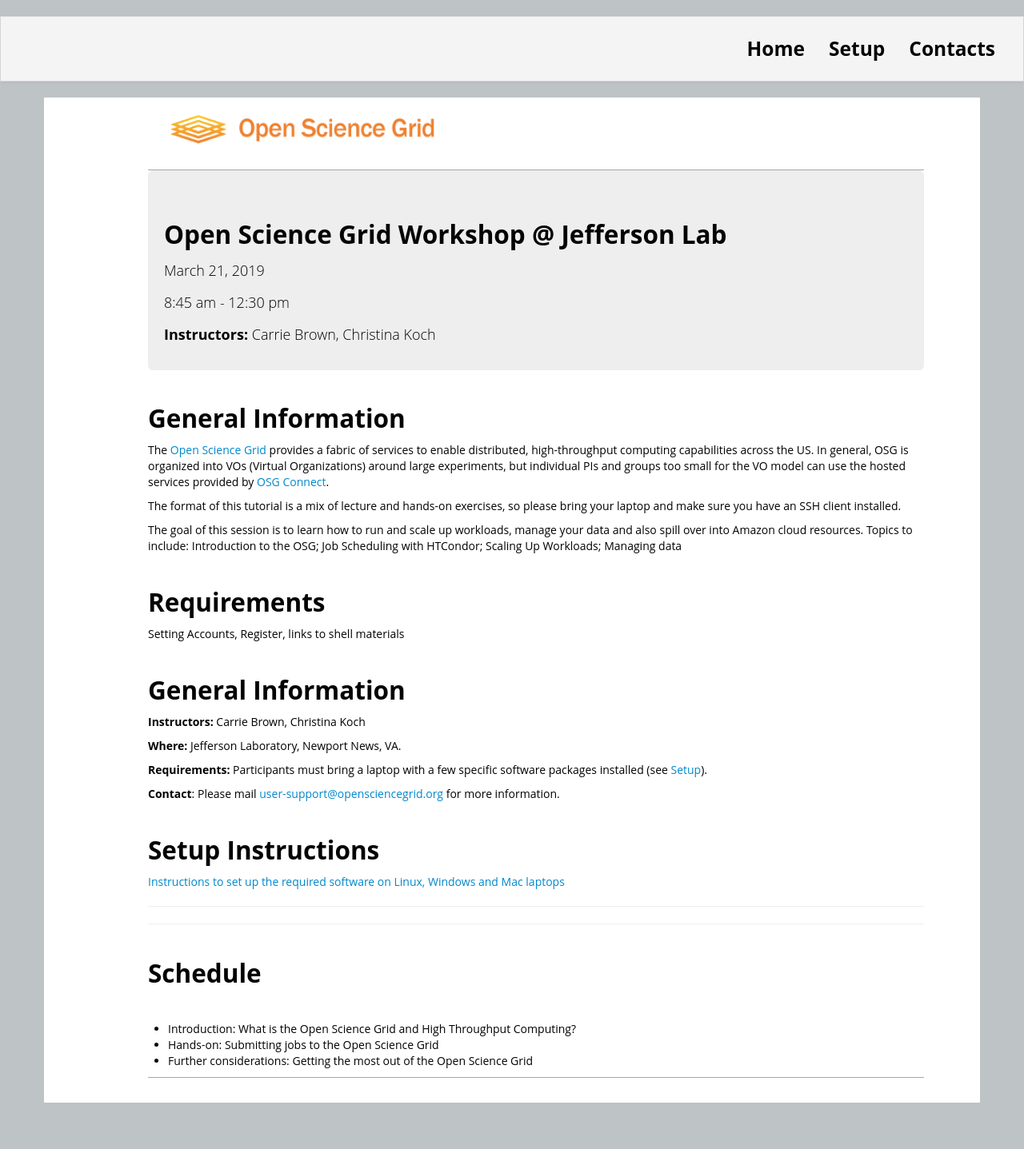
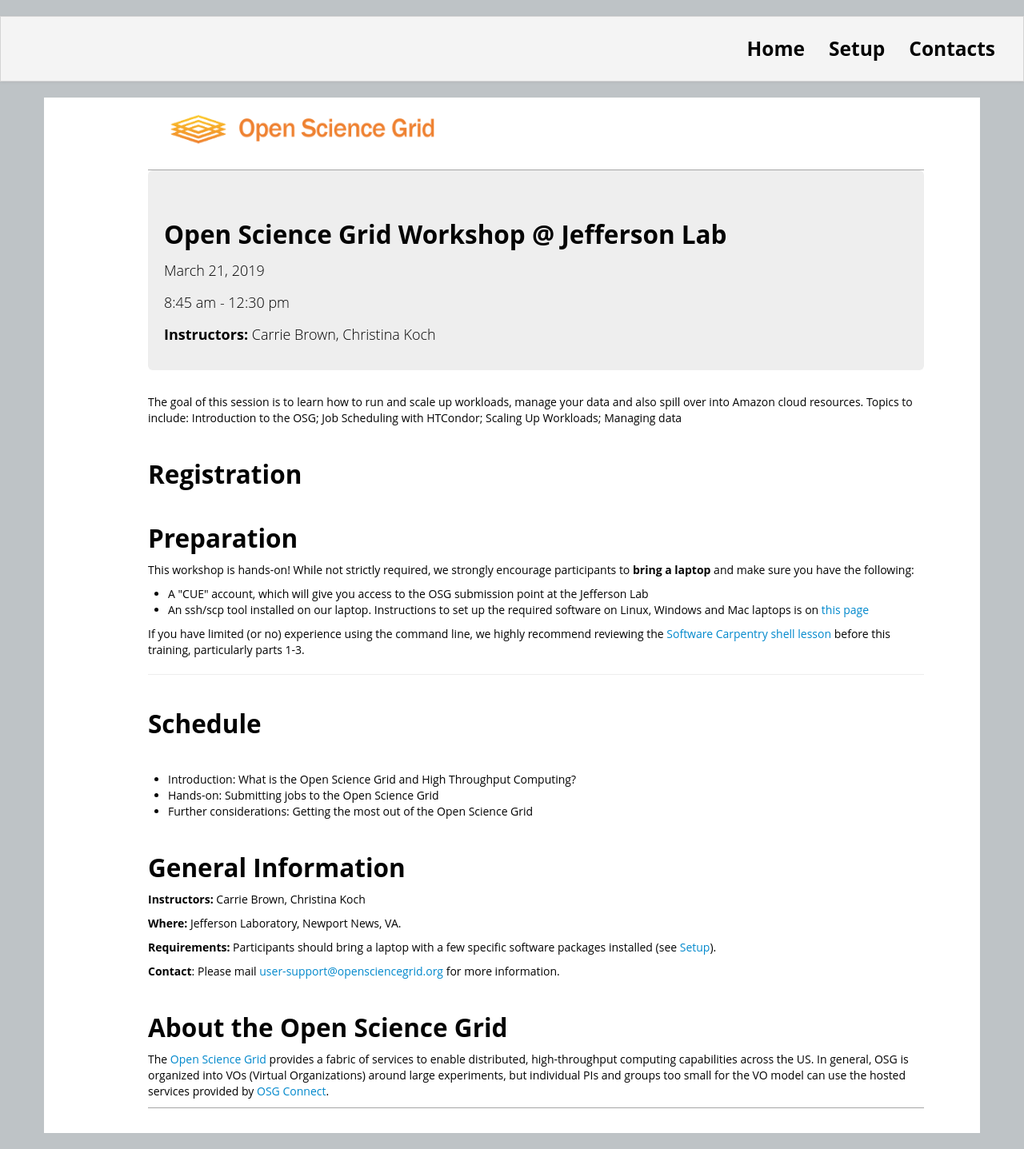
Before and after one commit to unlhcc/OSG-UserTraining-MWBD-2019, a Jekyll site: the page built from index.html, in a window 1280 px wide. Shown: the whole page at 80% size. Built offline with Jekyll 4.4.1, drawn with Linux system fonts in a browser that asks for light colours; before the commit the page ends 1399 px from its top, so only the background shows below that.

Commit message:
more changes and rearranging

```diff
--- a/index.html
+++ b/index.html
@@ -20,24 +20,6 @@
     Edit the values in the parameter block above to be appropriate for your bootcamp.
 -->
 
-
-<h2>General Information</h2>
-
-<p>
-The <a href="http://www.opensciencegrid.org">Open Science Grid</a>
-provides a fabric of services to enable
-distributed, high-throughput computing capabilities across the US. In
-general, OSG is organized into VOs (Virtual Organizations) around large
-experiments, but individual PIs and groups too small for the VO model
-can use the hosted services provided by
-<a href="http://osgconnect.net">OSG Connect</a>.
-</p>
-
-<p>
-The format of this tutorial is a mix of lecture and hands-on exercises, so
-please bring your laptop and make sure you have an SSH client installed.
-<p>
-
 <p>
 The goal of this session is to learn how to run and
 scale up workloads, manage your data and also spill over into Amazon
@@ -46,59 +28,25 @@
 Workloads; Managing data
 </p>
 
-<h2>Requirements</h2>
-
-<p>Setting
-
-Accounts, Register, links to shell materials
+<h2>Registration</h2>
 
 
 
-<h2>General Information</h2>
+<h2>Preparation </h2>
 
-<!-- This block displays the instructors' names if they are available. -->
-{% if page.instructor %}
-<p>
-  <strong>Instructors:</strong>
-  {{page.instructor | join: ', ' %}}
-</p>
-{% endif %}
-
-<p>
-  <strong>Where:</strong>
-  {{ page.address }}.
+<p>This workshop is hands-on!  While not strictly required, we
+strongly encourage participants to <b>bring a laptop</b> and make sure you have the following:
+<ul>
+<li>A "CUE" account, which will give you access to the OSG submission point at the Jefferson Lab</li>
+<li>An ssh/scp tool installed on our laptop.  Instructions to set up the required
+software on Linux, Windows and Mac laptops is on <a href="setup.html">this page</a></li>
+</ul>
 </p>
 
-<!--
-    Modify the block below if there are any special requirements.
--->
-<p>
-  <strong>Requirements:</strong>
-  Participants must bring a laptop with a few specific software packages installed
-  (see <a href="setup.html">Setup</a>).
-</p>
+<p>If you have limited (or no) experience using the command line, we highly recommend
+reviewing the <a href="http://swcarpentry.github.io/shell-novice/">Software Carpentry
+shell lesson</a> before this training, particularly parts 1-3.  </p>
 
-<!--
-    This block automatically inserts a contact email address if one has been specified for the page.
-    If one hasn't, this block inserts the generic contact address for Software Carpentry.
--->
-<p>
-  <strong>Contact</strong>:
-  Please mail
-  {% if page.contact %}
-    <a href='mailto:{{page.contact}}'>{{page.contact}}</a>
-  {% else %}
-    <a href='mailto:{{site.contact}}'>{{site.contact}}</a>
-  {% endif %}
-  for more information.
-</p>
-
-
-<h2>Setup Instructions </h2>
-<p>
-  <a href="setup.html">Instructions to set up the required software on Linux, Windows and Mac laptops</a>
-</p>
-<hr/>
 
 <hr/>
 
@@ -125,7 +73,54 @@
 <hr/>
 -->
 
+<h2>General Information</h2>
 
+<!-- This block displays the instructors' names if they are available. -->
+{% if page.instructor %}
+<p>
+  <strong>Instructors:</strong>
+  {{page.instructor | join: ', ' %}}
+</p>
+{% endif %}
+
+<p>
+  <strong>Where:</strong>
+  {{ page.address }}.
+</p>
+<!--
+    Modify the block below if there are any special requirements.
+-->
+<p>
+  <strong>Requirements:</strong>
+  Participants should bring a laptop with a few specific software packages installed
+  (see <a href="setup.html">Setup</a>).
+</p>
+<!--
+    This block automatically inserts a contact email address if one has been specified for the page.
+    If one hasn't, this block inserts the generic contact address for Software Carpentry.
+-->
+<p>
+  <strong>Contact</strong>:
+  Please mail
+  {% if page.contact %}
+    <a href='mailto:{{page.contact}}'>{{page.contact}}</a>
+  {% else %}
+    <a href='mailto:{{site.contact}}'>{{site.contact}}</a>
+  {% endif %}
+  for more information.
+</p>
+
+<h2>About the Open Science Grid</h2>
+
+<p>
+The <a href="http://www.opensciencegrid.org">Open Science Grid</a>
+provides a fabric of services to enable
+distributed, high-throughput computing capabilities across the US. In
+general, OSG is organized into VOs (Virtual Organizations) around large
+experiments, but individual PIs and groups too small for the VO model
+can use the hosted services provided by
+<a href="http://osgconnect.net">OSG Connect</a>.
+</p>
 
 <!--
 <h2>Feedback</h2>
```
